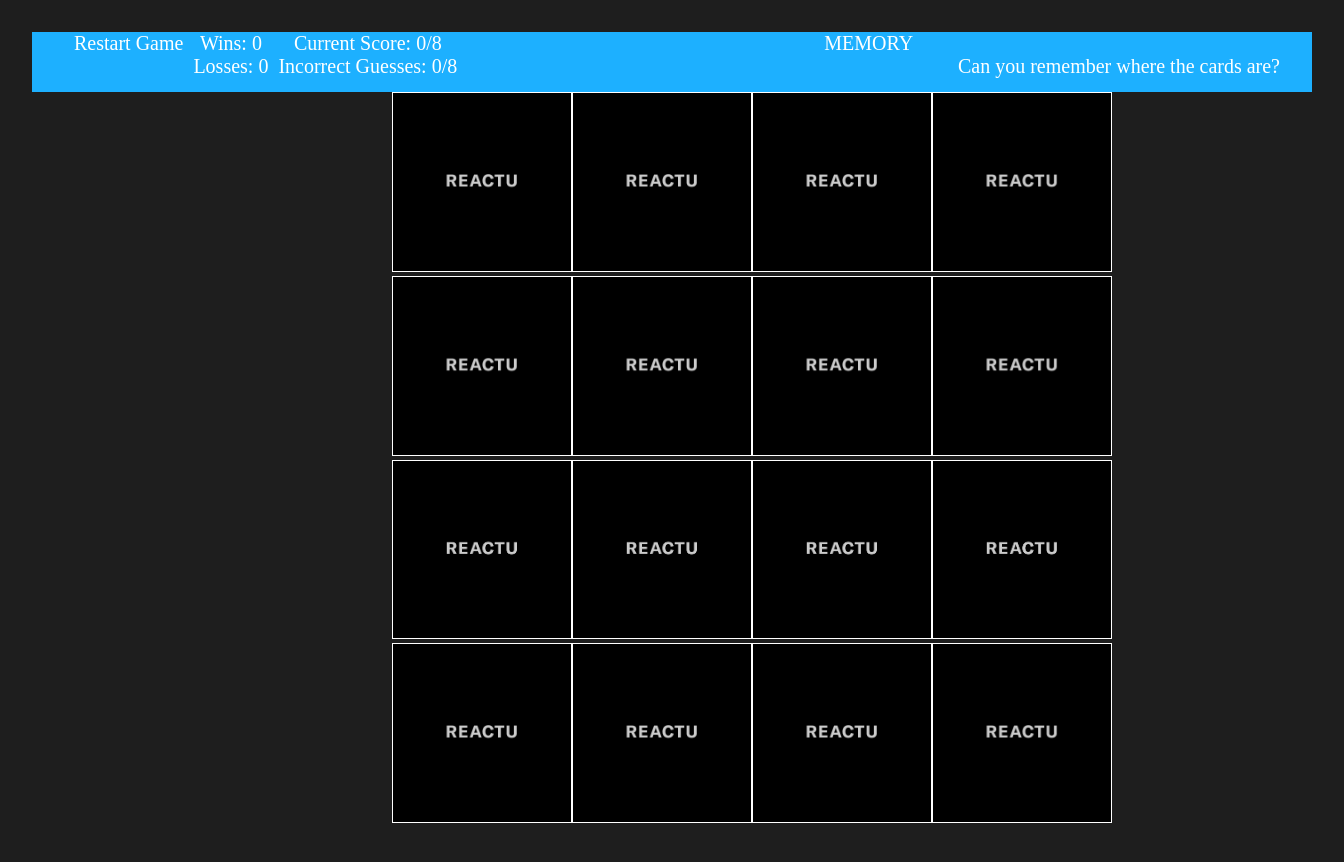
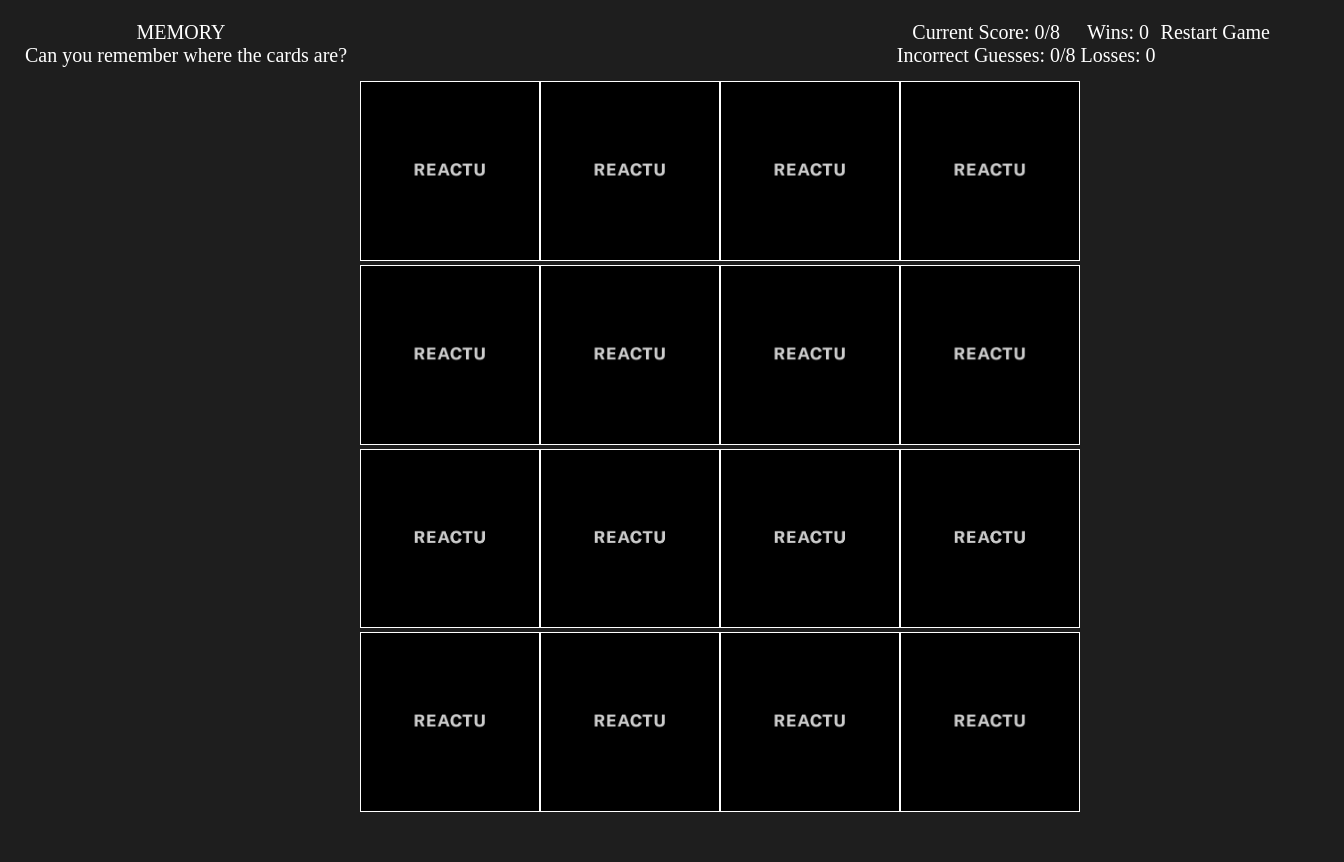
Before and after one commit to marjika/React-Card-Memory-Game, a React (Create React App) app in the folder card-memory-game/: page / in a window 1280 px wide. Shown: the top 862 px of the page, 1344 px wide, since content can reach past the window. Built offline with nearby package versions, Linux system fonts and the light colour scheme; the HTML template or start-up script is replaced by a standard one.

Commit message:
fix styling a little, trying to get game to reset properly

```diff
--- a/card-memory-game/src/App.jsx
+++ b/card-memory-game/src/App.jsx
@@ -48,8 +48,10 @@ export default function App() {
         resetCards();
         updateScore(score, checkScore);
       } else {
-        setTimeout(resetCards, 2000);
         updateGuesses(wrongGuesses, checkGuesses);
+        if (wrongGuesses<7) {
+          setTimeout(resetCards, 2000);
+        }
       }
     }
   }
@@ -60,7 +62,7 @@ export default function App() {
     callback(newScore);
   }
 
-  function updateGuesses(guesses, callback) {
+  function updateGuesses(wrongGuesses, callback) {
     var newGuesses = wrongGuesses + 1;
     setWrongGuesses(wrongGuesses + 1);
     callback(newGuesses);
@@ -72,9 +74,13 @@ export default function App() {
     }
   }
 
-  const checkGuesses = (guesses) => {
-    if (guesses>7) {
+  const checkGuesses = (wrongGuesses) => {
+    if (wrongGuesses>7) {
       setLosses(losses + 1);
+      setSolved([]);
+      setCards(initializeDeck());
+      setWrongGuesses(0);
+      setScore(0);
     }
   }
 
@@ -118,8 +124,6 @@ export default function App() {
         score={score}
         wrongGuesses={wrongGuesses}
       />
-      {/* <h1> </h1>
-      <h1>{"\n"}Memory</h1> */}
       <Board
         dimension={dimension}
         cards={cards}
--- a/card-memory-game/src/components/Board/styles.css
+++ b/card-memory-game/src/components/Board/styles.css
@@ -6,4 +6,5 @@ body {
     margin: 0px;
     padding: 0px;
     margin-left: 25%;
+    margin-right: 25%;
   }
--- a/card-memory-game/src/components/Navbar/Navbar.css
+++ b/card-memory-game/src/components/Navbar/Navbar.css
@@ -1,5 +1,5 @@
 .bg-light {
-  background: #1db0ff !important;
+  /* background: #1db0ff !important; */
   color: white;
 }
 
--- a/card-memory-game/src/components/Navbar/Navbar.js
+++ b/card-memory-game/src/components/Navbar/Navbar.js
@@ -5,6 +5,11 @@ const Navbar = props => (
   <nav className="navbar navbar-expand-lg navbar-light bg-light">
     <div>
       <ul className="navbar-nav">
+      <li className="instruction">
+          <div>MEMORY</div>
+
+            <div className="instruction">Can you remember where the cards are?</div>
+        </li>
         <li className="nav-item">
           <a className="navbar-brand" href={"/"}>
             Restart Game
@@ -23,12 +28,6 @@ const Navbar = props => (
 
             <div className="wrongGuesses">Incorrect Guesses: {props.wrongGuesses}/8</div>
         </li>
-        <li className="title">
-          <div className="title">MEMORY</div>
-        </li>
-        <li className="instruction">
-            <div className="instruction">Can you remember where the cards are?</div>
-        </li>
       </ul>
     </div>
   </nav>
--- a/card-memory-game/src/index.css
+++ b/card-memory-game/src/index.css
@@ -11,6 +11,7 @@ body {
   padding: 1em 2em;
   color: white;
   font-family: 'FiraCode-retina';
+  padding-inline-start: 0px;
 }
 
 .app {
@@ -64,7 +65,7 @@ p {
 }
 
 ul {
-  margin: 1em 2em;
+  margin: 5px;
   padding: 0;
 }
 
@@ -78,25 +79,19 @@ ul {
   margin: 0.25em 1.25em;
 } */
 
-.nav-item, .nav-items {
-  margin-left: 10px;
+.nav-item {
+  margin-right: 5px;
   font-size: 20px;
-  float: left;
+  float: right;
   list-style-type: none;
 }
 
 .instruction {
   /* margin-left: 20%; */
   font-size: 20px;
-  float: right;
+  float: left;
   list-style-type: none;
-}
-
-.title {
-  margin: 0;
-  font-size: 20px;
-  float: none;
-  list-style-type: none;
+  margin-left: 10px;
 }
 
 a:link, a:visited {
```
